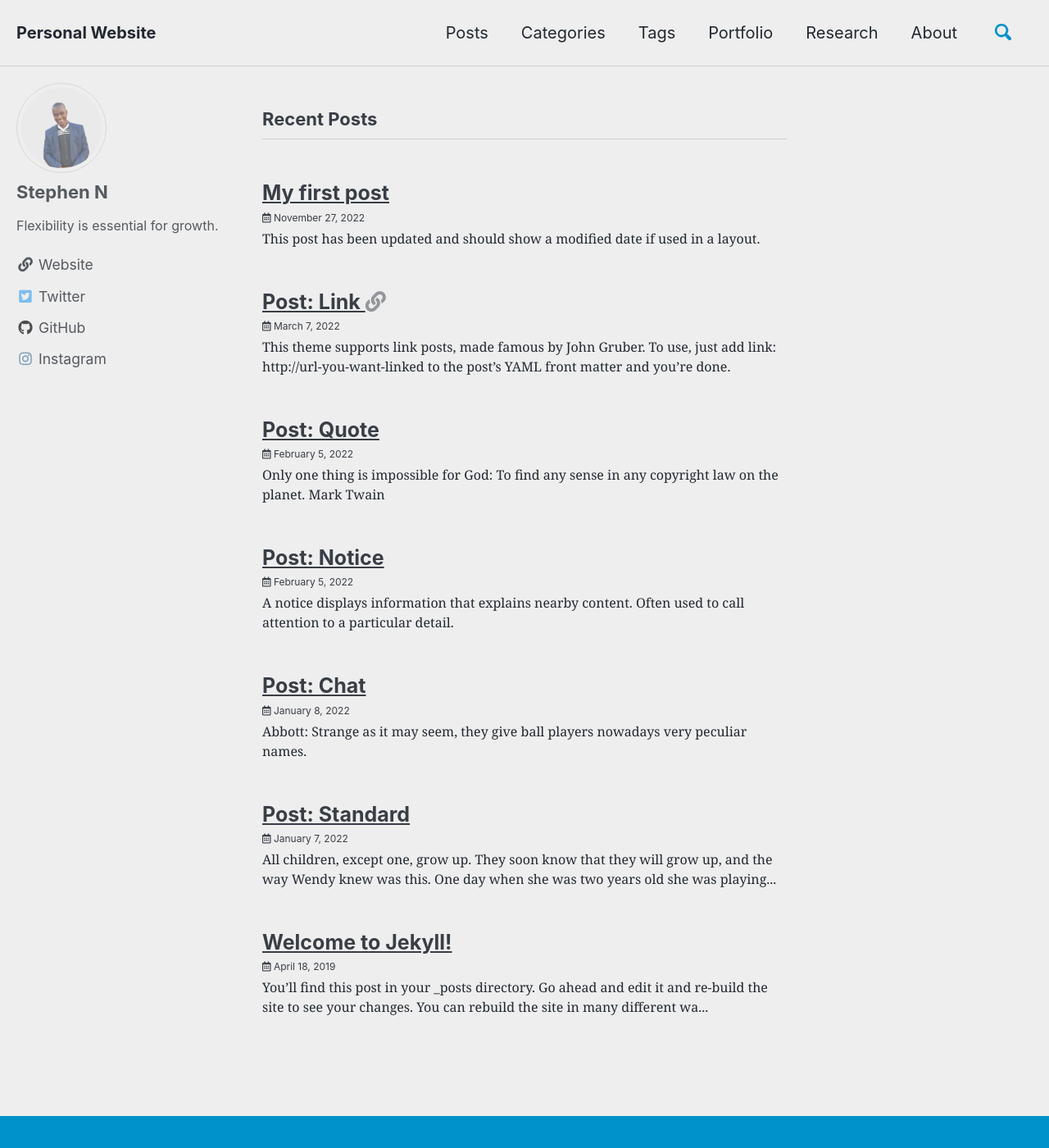
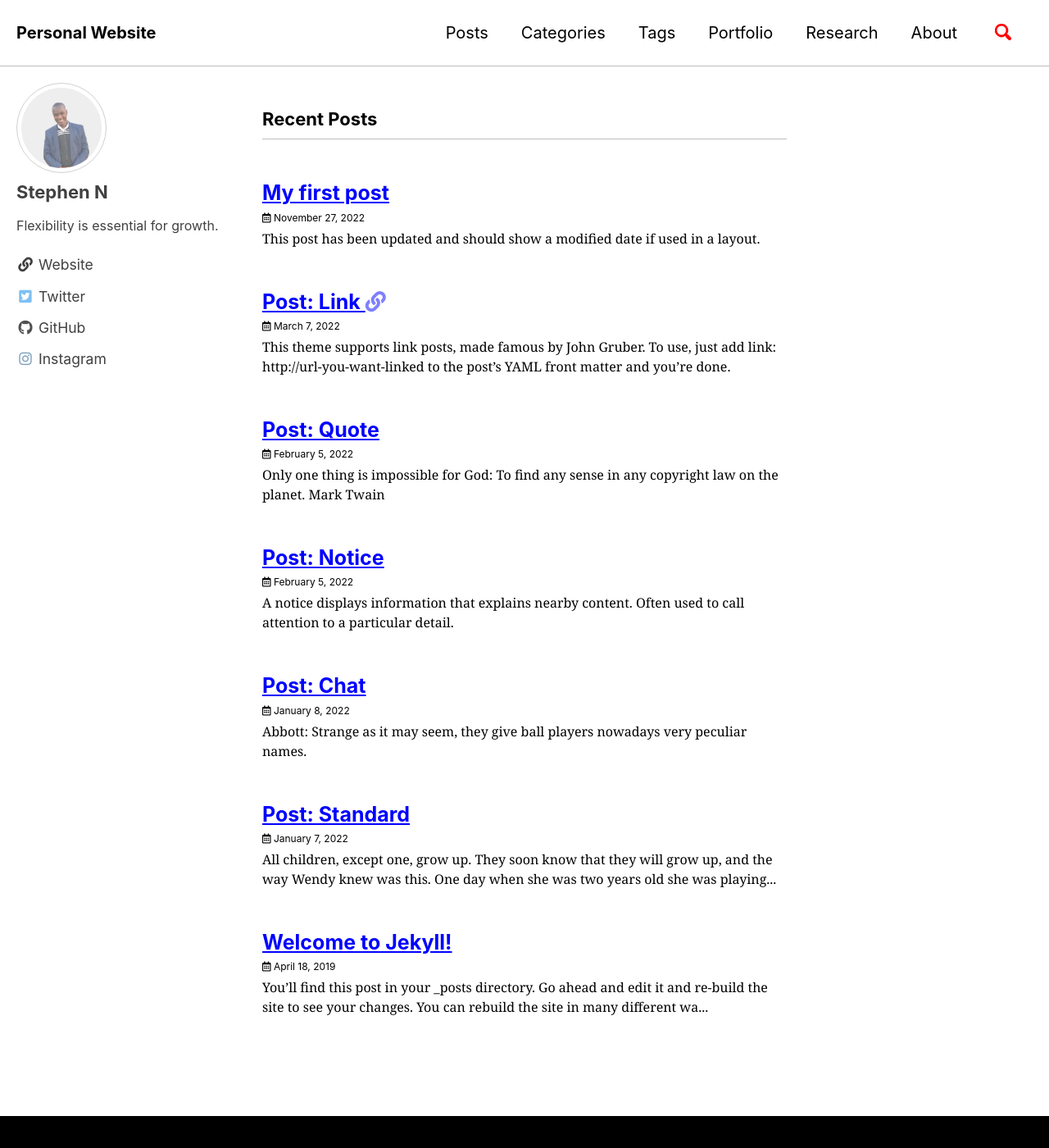
Before and after one commit to StephenNaboth/stephenNaboth.github.io, a Jekyll site: the page built from index.html, in a window 1280 px wide and 1400 px high. Shown: the whole window at 82% size. Built offline with Jekyll 4.4.1, drawn with Linux system fonts in a browser that asks for light colours; cached includes are drawn as plain includes; a script that is not in the unit is left out; the list of posts is cut into pages by our own code; comment, search, counter and statistics services are not loaded.

Commit message:
upd port

```diff
--- a/_config.yml
+++ b/_config.yml
@@ -20,7 +20,7 @@
 twitter_username: stivologos
 github_username: stephennaboth
 linkedin_username: stephen-naboth-5a4549100
-minimal_mistakes_skin: air #mint #dark # default
+minimal_mistakes_skin: contrast #neon #air #mint #dark # default
 search: true
 
 # Build settings
```
Also changed, not shown: _pages/research.md (+1 -2 lines).
